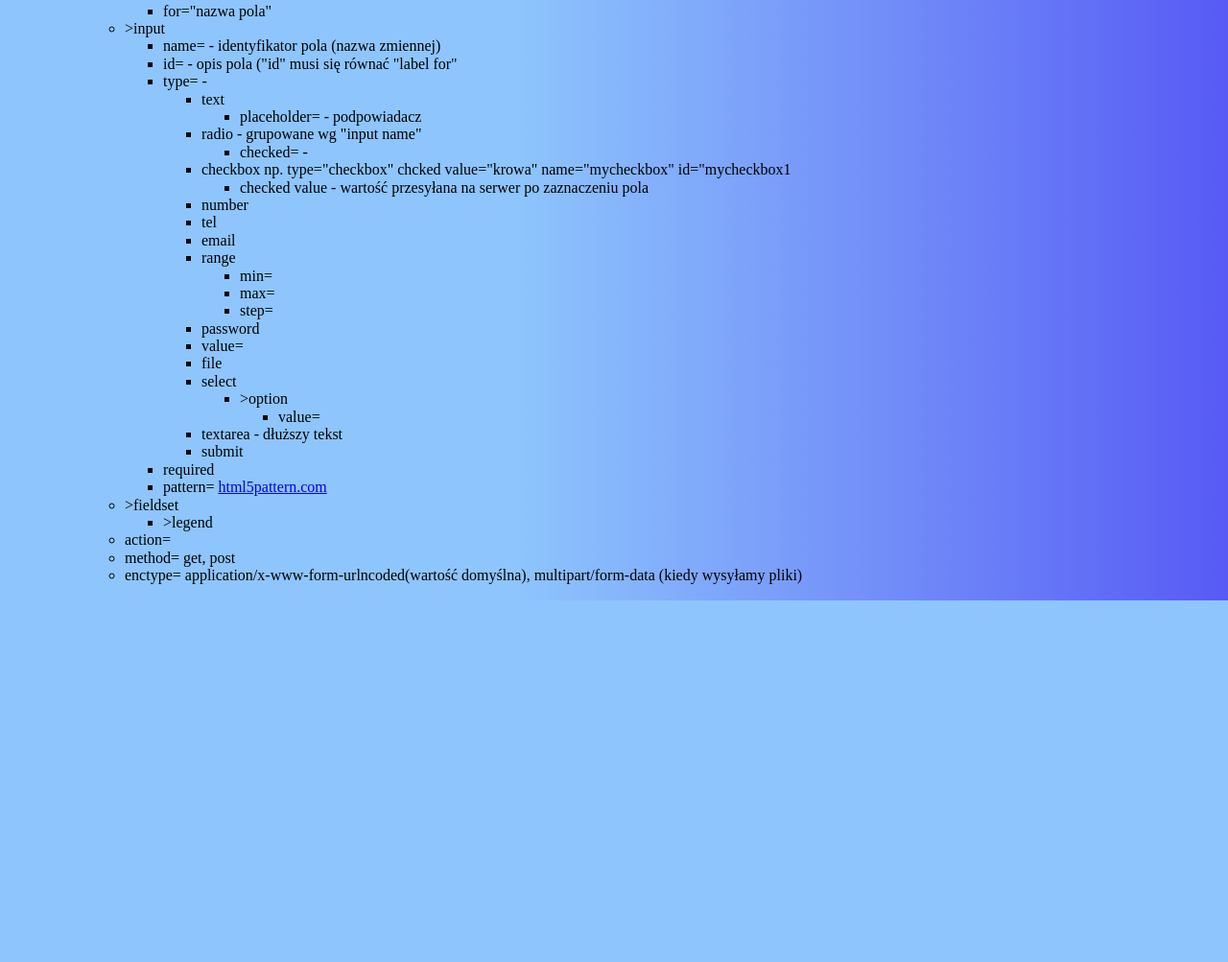
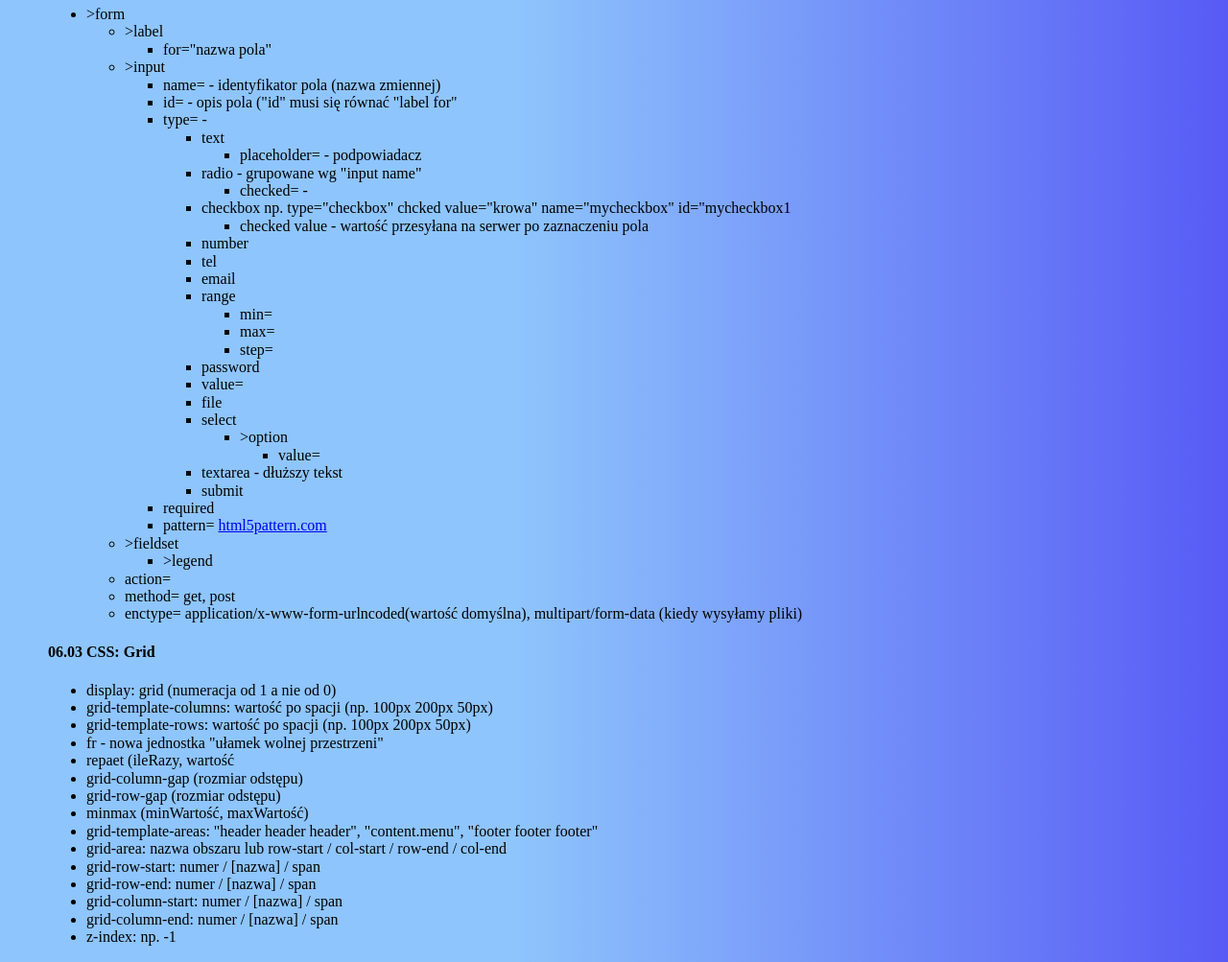
Before and after one commit to RadowidSzebla/homepage, a plain HTML site: page notatkiWTF.html in a window 1280 px wide. Shown: the part 2294-3297 px from the top of the page at 96% size. Before the commit the page ends 2920 px from the top, so only its background shows below. Drawn offline with Linux system fonts and the light colour scheme.

Commit message:
dopisana lekcja 06.03

```diff
--- a/notatkiWTF.html
+++ b/notatkiWTF.html
@@ -138,7 +138,10 @@
                         </ul>
                         <li><a href="https://flexboxfroggy.com/#pl"> flexbox froggy</a></li>
                     </ul>
-                    <h4>06.02 Formularze</h4></ul>
+                    </article>
+                    <article>
+                    <h3>Tydzień 6<br></h3>
+                    <h4>06.02 Formularze</h4>
                     <ul>
                         <li>>form</li>
                         <ul>
@@ -198,6 +201,24 @@
                             <li>enctype= application/x-www-form-urlncoded(wartość domyślna), multipart/form-data (kiedy wysyłamy pliki)</li>
                         </ul>
                     </ul>
+                    <h4>06.03 CSS: Grid</h4>
+                    <ul>
+                        <li>display: grid (numeracja od 1 a nie od 0)</li>
+                        <li>grid-template-columns: wartość po spacji (np. 100px 200px 50px)</li>
+                        <li>grid-template-rows: wartość po spacji (np. 100px 200px 50px)</li>
+                        <li>fr - nowa jednostka "ułamek wolnej przestrzeni"</li>
+                        <li>repaet (ileRazy, wartość</li>
+                        <li>grid-column-gap (rozmiar odstępu)</li>
+                        <li>grid-row-gap (rozmiar odstępu)</li>
+                        <li>minmax (minWartość, maxWartość)</li>
+                        <li>grid-template-areas: "header header header", "content.menu", "footer footer footer"</li>
+                        <li>grid-area: nazwa obszaru lub row-start / col-start / row-end / col-end</li>
+                        <li>grid-row-start: numer / [nazwa] / span</li>
+                        <li>grid-row-end: numer / [nazwa] / span</li>
+                        <li>grid-column-start: numer / [nazwa] / span</li>
+                        <li>grid-column-end: numer / [nazwa] / span</li>
+                        <li>z-index: np. -1</li>
+                    </ul>
                 </article>
             </section>
         <footer>
```
Lines whose indentation alone changed are shown as unchanged.
